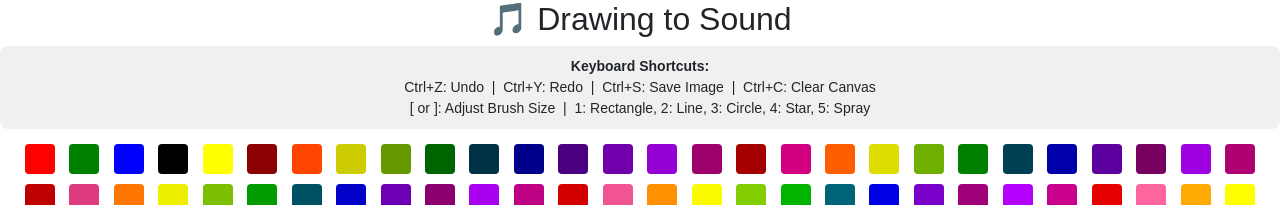
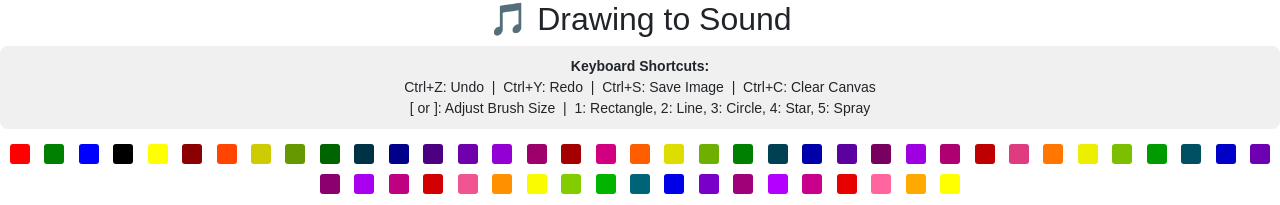
Before and after one commit to Ayka11/AVC, a Flask app: page /drawing2audio in a window 1280 px wide. Shown: the part 56-261 px from the top of the page. Run offline with Flask 3, Linux system fonts and the light colour scheme; parts of the project's set-up code (start-up, migrations or seed data) failed here and were passed over.

Commit message:
Update drawing_to_note.html

```diff
--- a/templates/drawing_to_note.html
+++ b/templates/drawing_to_note.html
@@ -37,10 +37,10 @@
       padding: 5px;
     }
 	 #colorButtons button {
-      width: 30px;
-      height: 30px;
+      width: 20px;
+      height: 20px;
       border: none;
-      border-radius: 4px;
+      border-radius: 3px;
       cursor: pointer;
     }
   </style>
```
